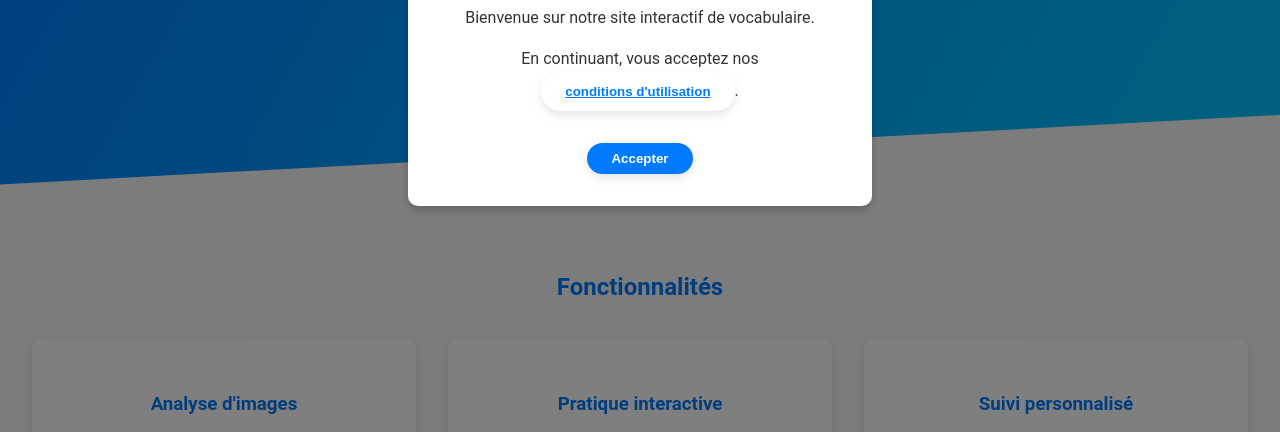
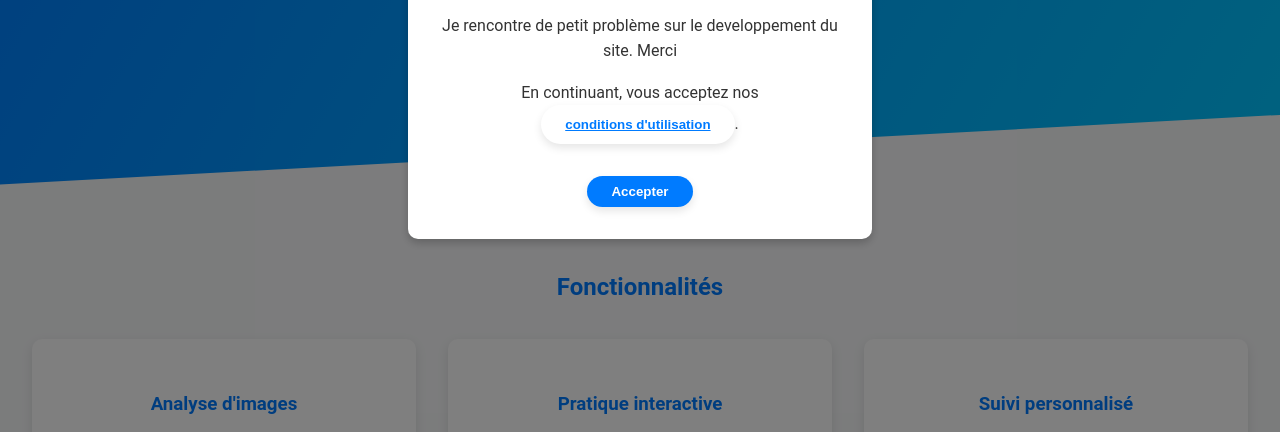
Before and after one commit to cypri12/apprendre-son-voc, a plain HTML site: page index.html in a window 1280 px wide. Shown: the part 350-782 px from the top of the page. Drawn offline with Linux system fonts and the light colour scheme.

Commit message:
Update index.html

```diff
--- a/index.html
+++ b/index.html
@@ -12,6 +12,7 @@
         <div class="modal-content">
             <h2>Conditions d'utilisation</h2>
             <p>Bienvenue sur notre site interactif de vocabulaire.</p>
+            <p>Je rencontre de petit problème sur le developpement du site. Merci</p>
             <p>En continuant, vous acceptez nos <button id="termsButton" class="link-button">conditions d'utilisation</button>.</p>
             <button id="acceptButton" class="button">Accepter</button>
         </div>
```
